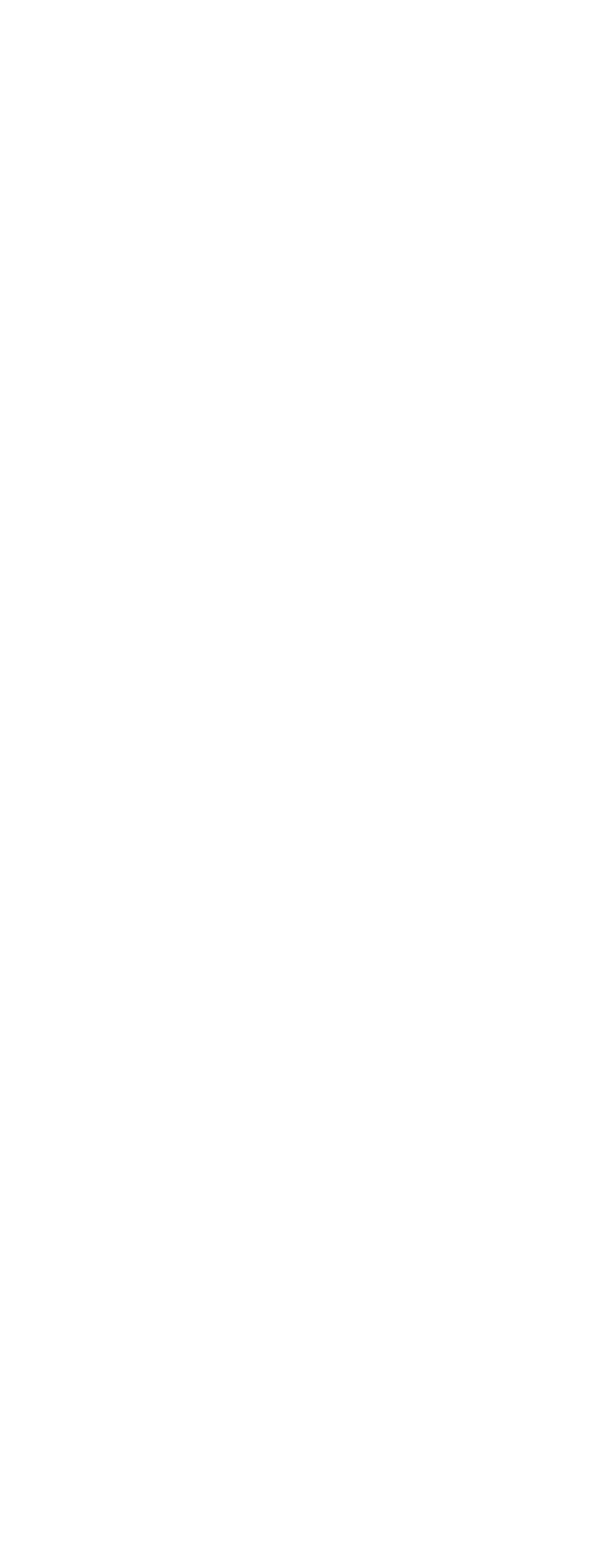
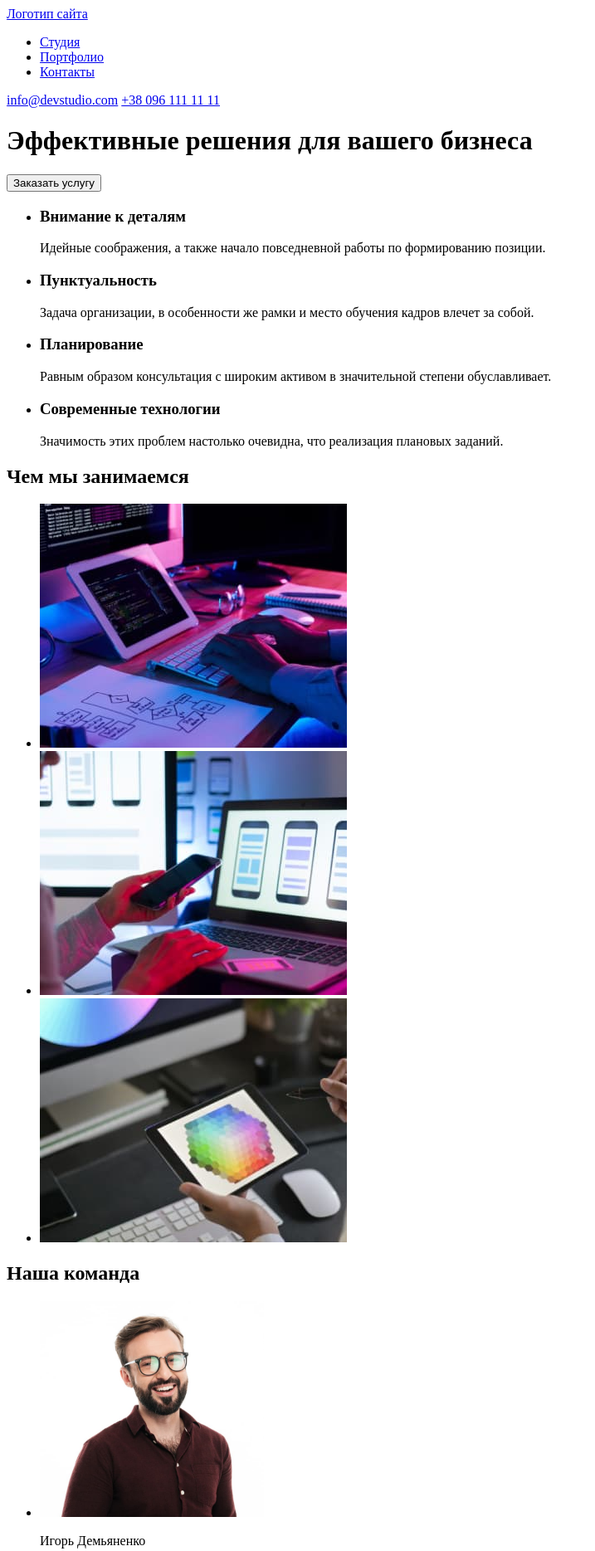
Before and after one commit to sigizmunde/goit-markup-hw-01, a plain HTML site: page index.html in a window 1280 px wide. Shown: the top 1869 px of the page at 83% size, without its empty margins (0-717 px from the left). Before the commit the page ends 800 px from the top, so only its background shows below. Drawn offline with Linux system fonts and the light colour scheme.

Commit message:
markup layout and images
- first approach to html layout
- optimized images

```diff
--- a/index.html
+++ b/index.html
@@ -7,8 +7,140 @@
     <title>Студия</title>
   </head>
   <body>
-    <header></header>
-    <main></main>
-    <footer></footer>
+    <header>
+      <div class="toppanel">
+        <a href="/">Логотип сайта</a>
+        <nav>
+          <ul class="menu-items">
+            <li class="menu-item"><a href="#">Студия</a></li>
+            <li class="menu-item"><a href="#">Портфолио</a></li>
+            <li class="menu-item"><a href="#">Контакты</a></li>
+          </ul>
+        </nav>
+        <a href="mailto:info@devstudio.com">info@devstudio.com</a>
+        <a href="tel:+380961111111">+38 096 111 11 11</a>
+      </div>
+      <div class="coverpanel">
+        <h1>Эффективные решения для вашего бизнеса</h1>
+        <button class="orderbtn" type="button">Заказать услугу</button>
+      </div>
+    </header>
+    <main>
+      <section class="benefits">
+        <ul>
+          <li class="benefits-item">
+            <!-- maybe needs refactoring to article inside each li -->
+            <h3>Внимание к деталям</h3>
+            <p>
+              Идейные соображения, а также начало повседневной работы по
+              формированию позиции.
+            </p>
+          </li>
+          <li class="benefits-item">
+            <h3>Пунктуальность</h3>
+            <p>
+              Задача организации, в особенности же рамки и место обучения кадров
+              влечет за собой.
+            </p>
+          </li>
+          <li class="benefits-item">
+            <h3>Планирование</h3>
+            <p>
+              Равным образом консультация с широким активом в значительной
+              степени обуславливает.
+            </p>
+          </li>
+          <li class="benefits-item">
+            <h3>Современные технологии</h3>
+            <p>
+              Значимость этих проблем настолько очевидна, что реализация
+              плановых заданий.
+            </p>
+          </li>
+        </ul>
+      </section>
+      <section class="jobs">
+        <h2>Чем мы занимаемся</h2>
+        <ul class="jobs-images">
+          <li class="job">
+            <img
+              src="images/job1.jpg"
+              alt="hands on keyboard with screen"
+              width="370"
+              height="294"
+            />
+          </li>
+          <li class="job">
+            <img
+              src="images/job2.jpg"
+              alt="hand holding a smartphone"
+              width="370"
+              height="294"
+            />
+          </li>
+          <li class="job">
+            <img
+              src="images/job3.jpg"
+              alt="hands holdiang a tablet"
+              width="370"
+              height="294"
+            />
+          </li>
+        </ul>
+      </section>
+      <section class="team">
+        <h2>Наша команда</h2>
+        <ul class="team-persons">
+          <li class="person">
+            <img
+              src="images/person1.jpg"
+              alt="Игорь Демьяненко"
+              width="270"
+              height="260"
+            />
+            <p class="person-name">Игорь Демьяненко</p>
+            <p class="person-position">Product Designer</p>
+          </li>
+          <li class="person">
+            <img
+              src="images/person2.jpg"
+              alt="Ольга Репина"
+              width="270"
+              height="260"
+            />
+            <p class="person-name">Ольга Репина</p>
+            <p class="person-position">Frontend Developer</p>
+          </li>
+          <li class="person">
+            <img
+              src="images/person3.jpg"
+              alt="Николай Тарасов"
+              width="270"
+              height="260"
+            />
+            <p class="person-name">Николай Тарасов</p>
+            <p class="person-position">Marketing</p>
+          </li>
+          <li class="person">
+            <img
+              src="images/person4.jpg"
+              alt="Михаил Ермаков"
+              width="270"
+              height="260"
+            />
+            <p class="person-name">Михаил Ермаков</p>
+            <p class="person-position">UI Designer</p>
+          </li>
+        </ul>
+      </section>
+    </main>
+    <footer>
+      <a href="/">Логотип сайта</a>
+      <address>
+        г. Киев, пр-т Леси Украинки, 26<br />
+        <a href="mailto:info@devstudio.com">info@devstudio.com</a><br />
+        <a href="tel:+380961111111">+38 096 111 11 11</a>
+      </address>
+    </footer>
   </body>
 </html>
```
Also changed, not shown: images/job1.jpg (added), images/job2.jpg (added), images/job3.jpg (added), images/person1.jpg (added), images/person2.jpg (added), images/person3.jpg (added), images/person4.jpg (added).
